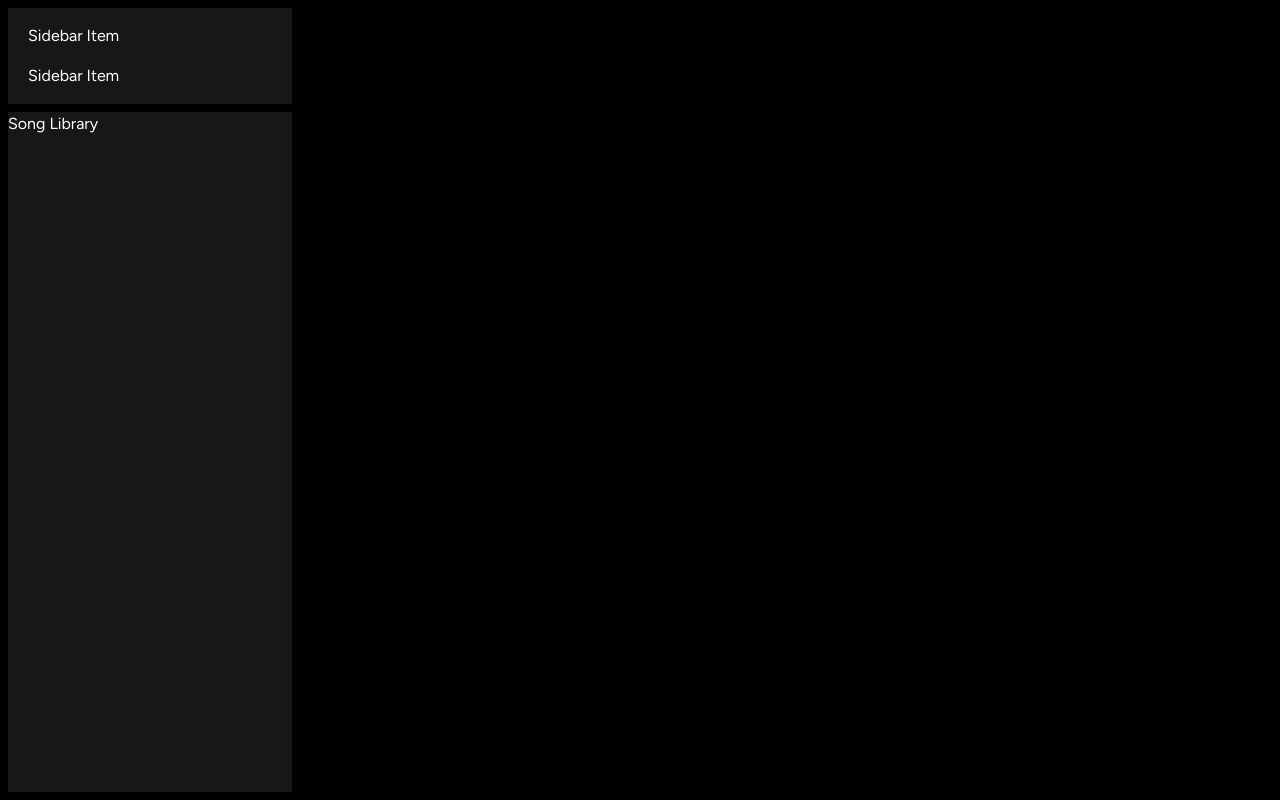
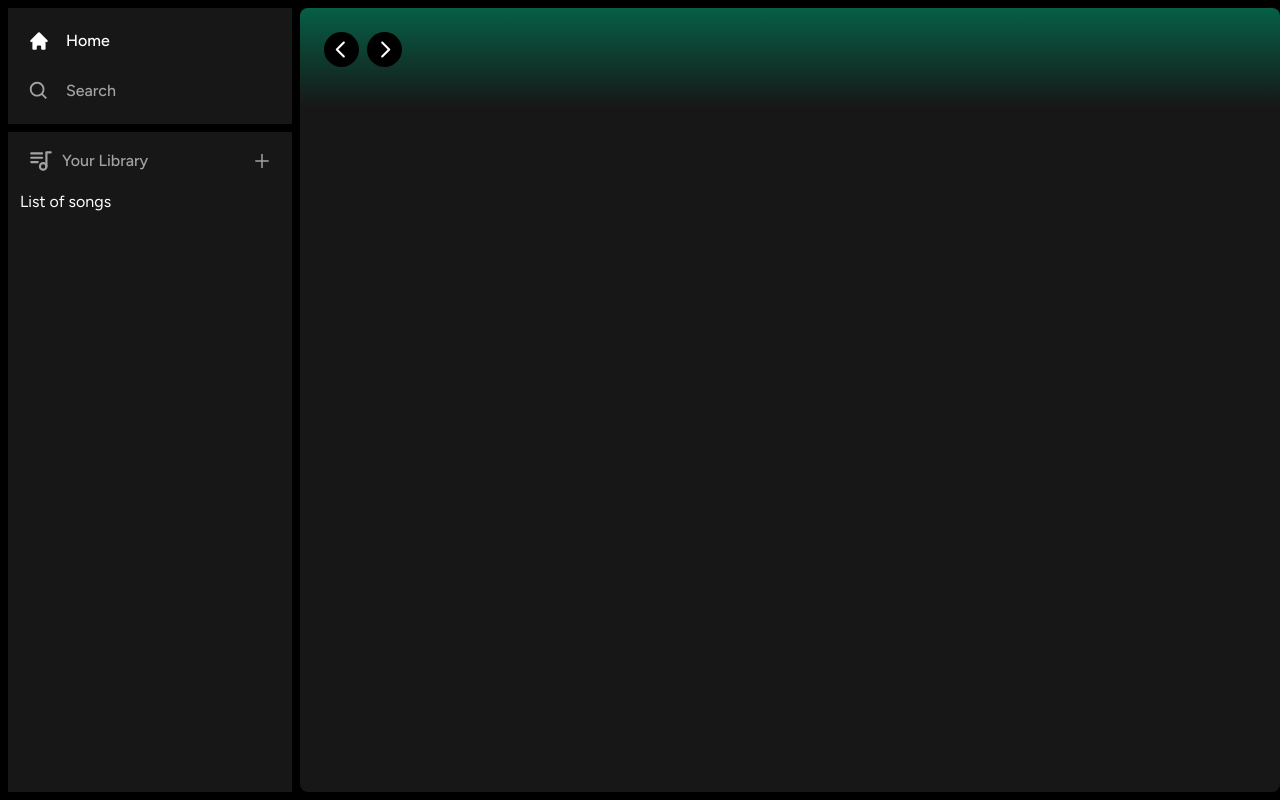
Before and after one commit to Quenayalui/Spotify-clone, a Next.js app: page / in a window 1280 px wide. Built offline with nearby package versions, Linux system fonts and the light colour scheme.

Commit message:
Layout and Header

```diff
--- a/app/(site)/page.tsx
+++ b/app/(site)/page.tsx
@@ -1,3 +1,9 @@
+import Header from "@/components/Header";
+
 export default function Home() {
-  return <div className="text-green-500">Main Content</div>;
+  return (
+    <div className="bg-neutral-900 rounded-lg h-full w-full overflow-hidden overflow-y-auto">
+      <Header>Header</Header>
+    </div>
+  );
 }
--- /dev/null
+++ b/components/Header.tsx
@@ -0,0 +1,54 @@
+"use client";
+
+import { useRouter } from "next/navigation";
+import { twMerge } from "tailwind-merge";
+import { RxCaretLeft, RxCaretRight } from "react-icons/rx";
+import { HiHome } from "react-icons/hi";
+import { BiSearch } from "react-icons/bi";
+
+interface HeaderProps {
+  children: React.ReactNode;
+  className?: string;
+}
+
+const Header: React.FC<HeaderProps> = ({ children, className }) => {
+  const router = useRouter();
+  const handleLogout = () => {
+    //Handle logout in the future
+  };
+  return (
+    <div
+      className={twMerge(
+        `h-fit bg-gradient-to-b from-emerald-800 p-6 `,
+        className
+      )}
+    >
+      <div className="w-full mb-4 flex items-center justify-between">
+        <div className="hidden md:flex gap-x-2 items-center">
+          <button
+            onClick={() => router.back()}
+            className="rounded-full bg-black flex items-center justify-center hover:opacity-75 transition"
+          >
+            <RxCaretLeft size={35} className="text-white"></RxCaretLeft>
+          </button>
+          <button
+            onClick={() => router.forward}
+            className="rounded-full bg-black flex items-center justify-center hover:opacity-75 transition"
+          >
+            <RxCaretRight size={35} className="text-white"></RxCaretRight>
+          </button>
+        </div>
+        <div className="flex md:hidden gap-x-2 items-center">
+          <button className="rounded-full p-2 bg-white flex items-center justify-center hover:opacity-75 transition">
+            <HiHome className="text-black" size={20}></HiHome>
+          </button>
+          <button className="rounded-full p-2 bg-white flex items-center justify-center hover:opacity-75 transition">
+            <BiSearch className="text-black" size={20}></BiSearch>
+          </button>
+        </div>
+      </div>
+    </div>
+  );
+};
+
+export default Header;
--- /dev/null
+++ b/components/Library.tsx
@@ -0,0 +1,25 @@
+"use client";
+
+import { TbPlaylist } from "react-icons/tb";
+import { AiOutlinePlus } from "react-icons/ai";
+
+const Library = () => {
+  const onClick = () => {}; //handle upload later
+  return (
+    <div className="flex flex-col">
+      <div className="flex items-center justify-between px-5 pt-4">
+        <div className="inline-flex items-center gap-x-2">
+          <TbPlaylist className="text-neutral-400" size={26} />
+          <p className="text-neutral-400 font-medium text-md">Your Library</p>
+        </div>
+        <AiOutlinePlus
+          onClick={onClick}
+          size={20}
+          className="text-neutral-400 hover:text-white transition cursor-pointer"
+        />
+      </div>
+      <div className="flex flex-col gap-y-2 mt-4 px-3">List of songs</div>
+    </div>
+  );
+};
+export default Library;
--- a/components/Sidebar.tsx
+++ b/components/Sidebar.tsx
@@ -6,6 +6,8 @@
 import { BiSearch } from "react-icons/bi";
 import Box from "./Box";
 import SidebarItem from "./SidebarItem";
+import Library from "./Library";
+
 interface SidebarProps {
   children: React.ReactNode;
 }
@@ -40,8 +42,11 @@
             ))}
           </div>
         </Box>
-        <Box className="overflow-y-auto h-full">Song Library</Box>
+        <Box className="overflow-y-auto h-full">
+          <Library />
+        </Box>
       </div>
+      <main className="h-full flex-1 overflow-y-auto py-2">{children}</main>
     </div>
   );
 };
--- a/components/SidebarItem.tsx
+++ b/components/SidebarItem.tsx
@@ -1,4 +1,31 @@
-const SidebarItem = () => {
-  return <div>Sidebar Item</div>;
+import { IconType } from "react-icons";
+import Link from "next/link";
+import { twMerge } from "tailwind-merge";
+
+interface SidebarItemProps {
+  icon: IconType;
+  label: string;
+  active?: boolean;
+  href: string;
+}
+
+const SidebarItem: React.FC<SidebarItemProps> = ({
+  icon: Icon,
+  label,
+  active,
+  href,
+}) => {
+  return (
+    <Link
+      href={href}
+      className={twMerge(
+        `flex flex-row h-auto items-center gap-x-4 text-md font-medium w-full cursor-pointer hover:text-white transition text-neutral-400 py-1`,
+        active && "text-white"
+      )}
+    >
+      <Icon size={26} />
+      <p className="truncate w-full">{label}</p>
+    </Link>
+  );
 };
 export default SidebarItem;
```
